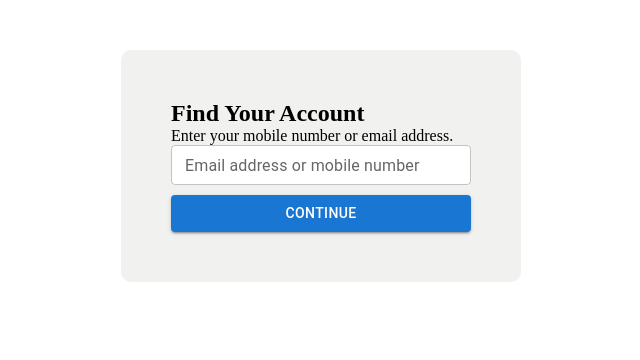
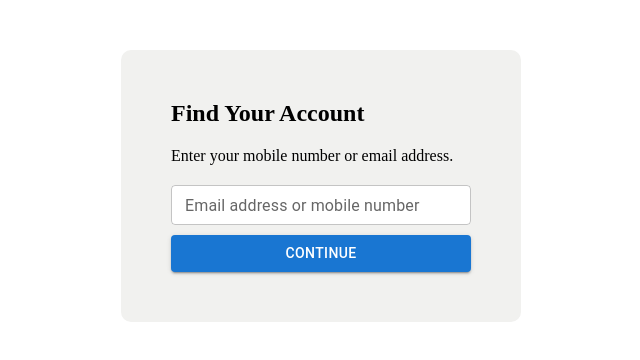
Before and after one commit to MumtajBegam/project1, a React (Vite) app: page /my-website/pwd in a window 1280 px wide. Shown: the top 360 px of the page, without its empty margins (319-959 px from the left). Built offline with nearby package versions, Linux system fonts and the light colour scheme.

Commit message:
modify Signup.css

```diff
--- a/src/Components/Login.css
+++ b/src/Components/Login.css
@@ -1,6 +1,6 @@
 .wrap{
     display: flex;
-    flex-direction: colummn;
+    flex-direction: column;
     align-items: center;
     margin: 50px;
     height: 100vh;
--- a/src/Components/Pwd.css
+++ b/src/Components/Pwd.css
@@ -11,6 +11,9 @@
     background-color: rgb(241, 241, 239);
     border-radius: 10px;
 }
+.file{
+    margin: 20px 0;
+}
 .textfield {
   display: flex;
   flex-direction: column;
--- a/src/Components/Pwd.jsx
+++ b/src/Components/Pwd.jsx
@@ -16,7 +16,9 @@ const Pwd=()=>{
         <div className="wrap">
         <div className="outline1">
             <h2>Find Your Account</h2>
+            <div className="file">
             <p>Enter your mobile number or email address.</p>
+            </div>
             <div className="textfield">
             <TextField label="Email address or mobile number" name="number_or_email" type="text" variant="outlined"  size="small" fullWidth  onChange={(e)=>handleChange(e)}/>
             </div>
```
